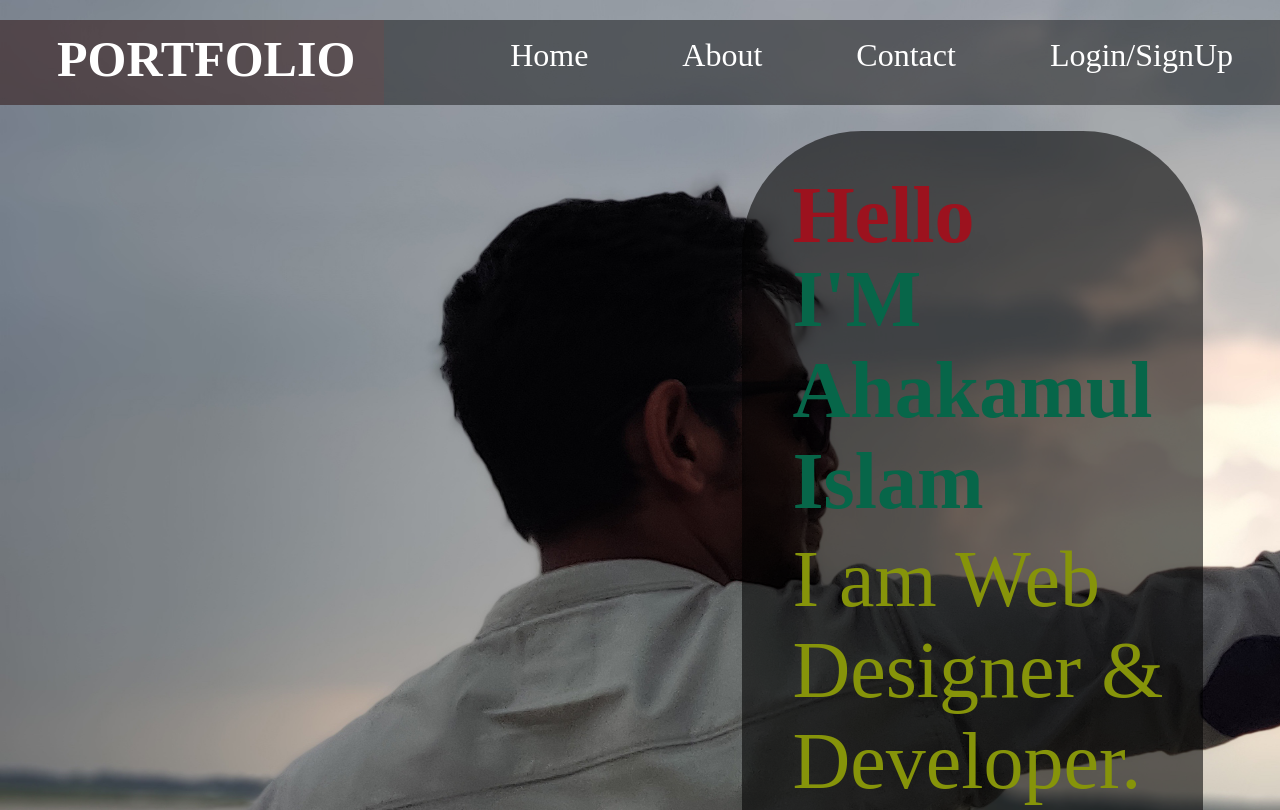
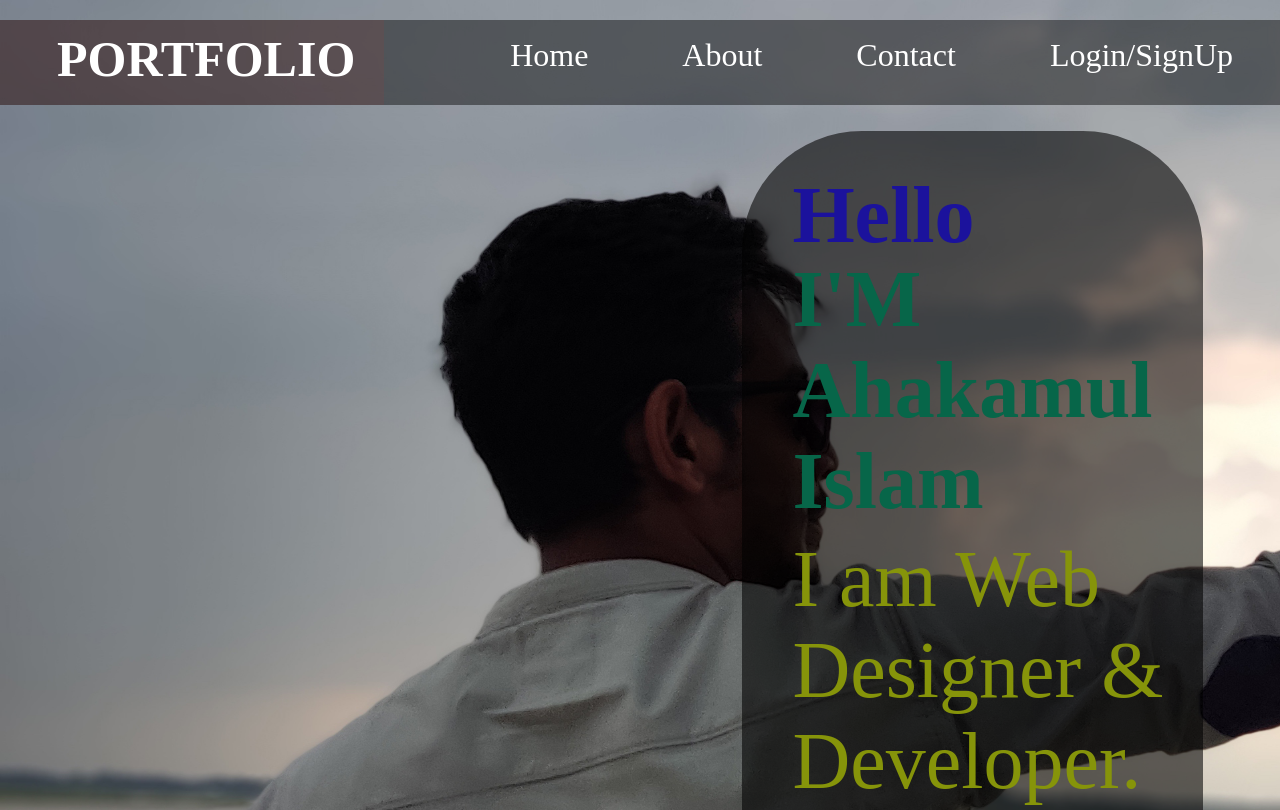
Before and after one commit to ahakamulislam/Portfolio, a plain HTML site: page index.html in a window 1280 px wide. Shown: the top 810 px of the page. Drawn offline with Linux system fonts and the light colour scheme.

Commit message:
color change

```diff
--- a/css/style.css
+++ b/css/style.css
@@ -74,7 +74,7 @@ body{
     margin-top: -200px;
     margin-left: 50px;
     font-size: 80px;
-    color: rgb(156, 18, 30);
+    color: rgb(27, 18, 156);
 }
 .main-section .hello h2{
     margin-top: -60px;
```
